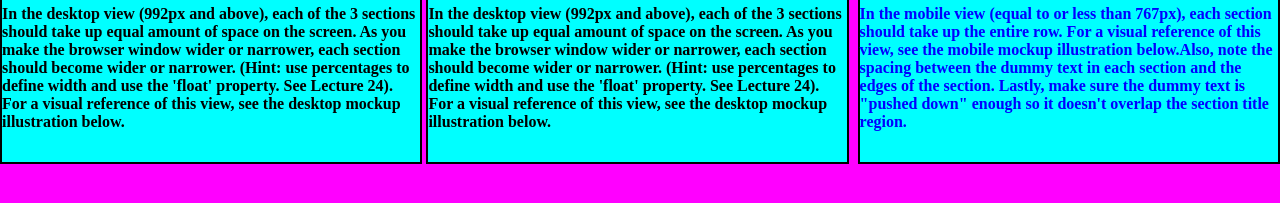
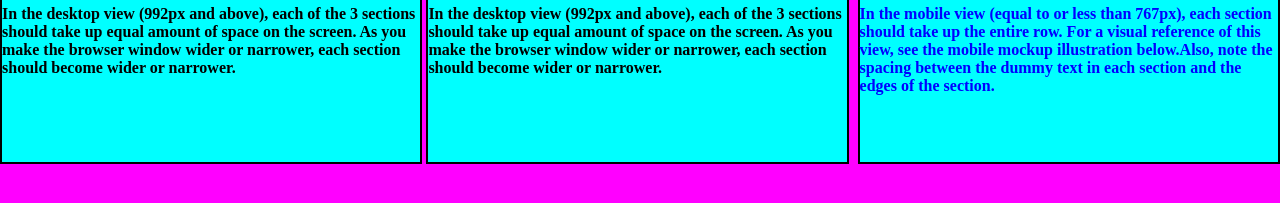
Before and after one commit to ismailadekunle/module2-solution, a website: page index.html in a window 1280 px wide. Shown: the part 73-276 px from the top of the page. Drawn offline with Linux system fonts and the light colour scheme.

Commit message:
Add module

```diff
--- a/css/index.css
+++ b/css/index.css
@@ -1,3 +1,4 @@
+/* stylelint-disable selector-class-pattern */
 * {
   padding: 0;
   margin: 0;
@@ -8,9 +9,10 @@ body {
   background-color: magenta;
 }
 
-/* stylelint-disable-next-line selector-class-pattern */
-.OurMenu {
-  text-align: center;
+/* stylelint-disable-next-line CssSyntaxError */
+
+.Our menu {
+  text-align: right;
 }
 
 .text1 {
@@ -24,7 +26,6 @@ body {
   border: 2px solid black;
 }
 
-/* stylelint-disable-next-line selector-class-pattern */
 .Chicken {
   color: blueviolet;
   border: 2px solid black;
@@ -49,7 +50,6 @@ body {
   border: 2px solid black;
 }
 
-/* stylelint-disable-next-line selector-class-pattern */
 .Beef {
   color: blueviolet;
   border: 2px solid black;
@@ -71,7 +71,6 @@ body {
   border: 2px solid black;
 }
 
-/* stylelint-disable-next-line selector-class-pattern */
 .Sushi {
   color: blueviolet;
   border: 2px solid black;
--- a/index.html
+++ b/index.html
@@ -13,9 +13,7 @@
       <p class="para">
         In the desktop view (992px and above), each of the 3 sections should take up equal amount of
         space on the screen. As you make the browser window wider or narrower, each section should
-        become wider or narrower. (Hint: use percentages to define width and use the 'float'
-        property. See Lecture 24). For a visual reference of this view, see the desktop mockup
-        illustration below.
+        become wider or narrower.
       </p>
     </section>
 
@@ -24,9 +22,7 @@
       <p class="para">
         In the desktop view (992px and above), each of the 3 sections should take up equal amount of
         space on the screen. As you make the browser window wider or narrower, each section should
-        become wider or narrower. (Hint: use percentages to define width and use the 'float'
-        property. See Lecture 24). For a visual reference of this view, see the desktop mockup
-        illustration below.
+        become wider or narrower.
       </p>
     </section>
 
@@ -36,8 +32,6 @@
         In the mobile view (equal to or less than 767px), each section should take up the entire
         row. For a visual reference of this view, see the mobile mockup illustration below.Also,
         note the spacing between the dummy text in each section and the edges of the section.
-        Lastly, make sure the dummy text is "pushed down" enough so it doesn't overlap the section
-        title region.
       </p>
     </section>
   </body>
```
